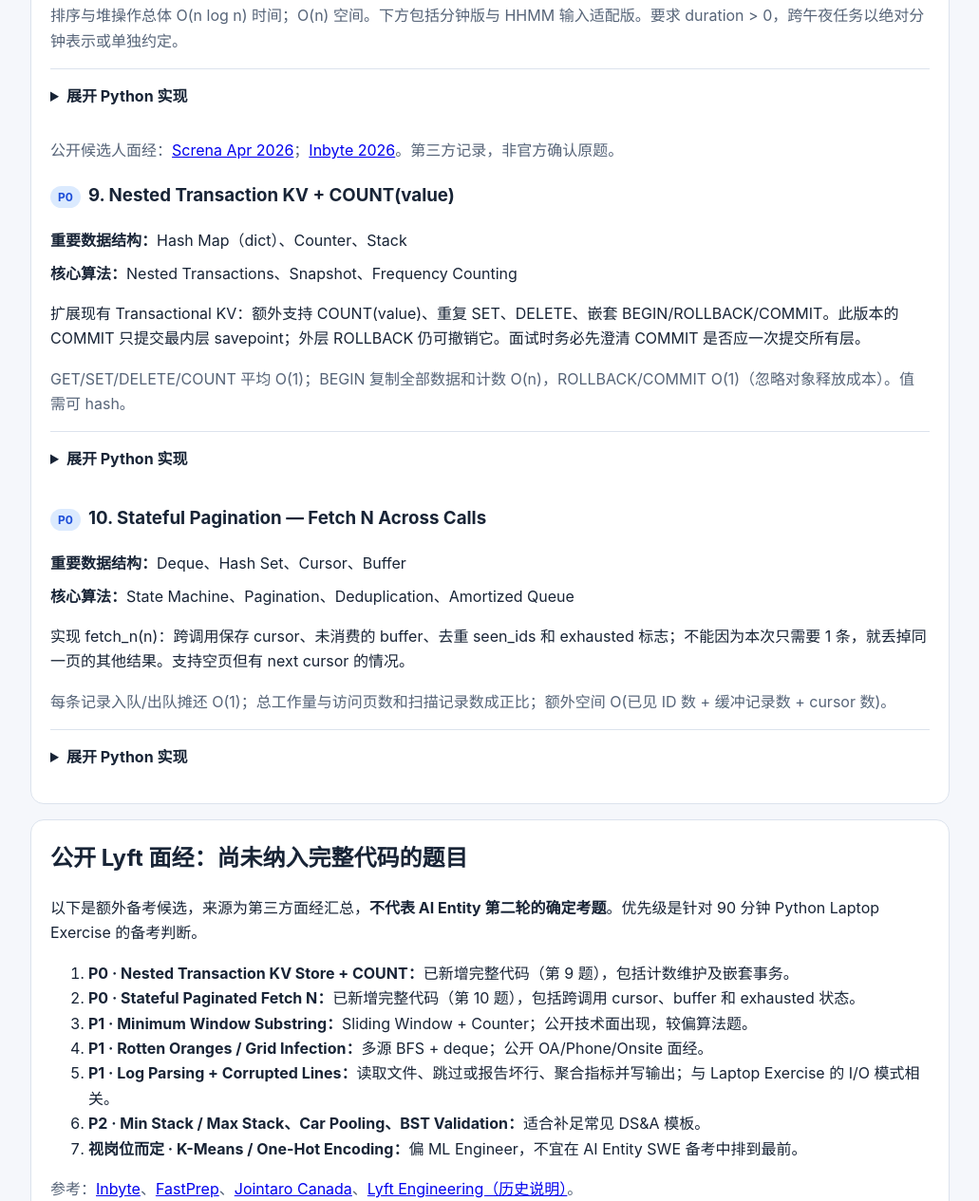
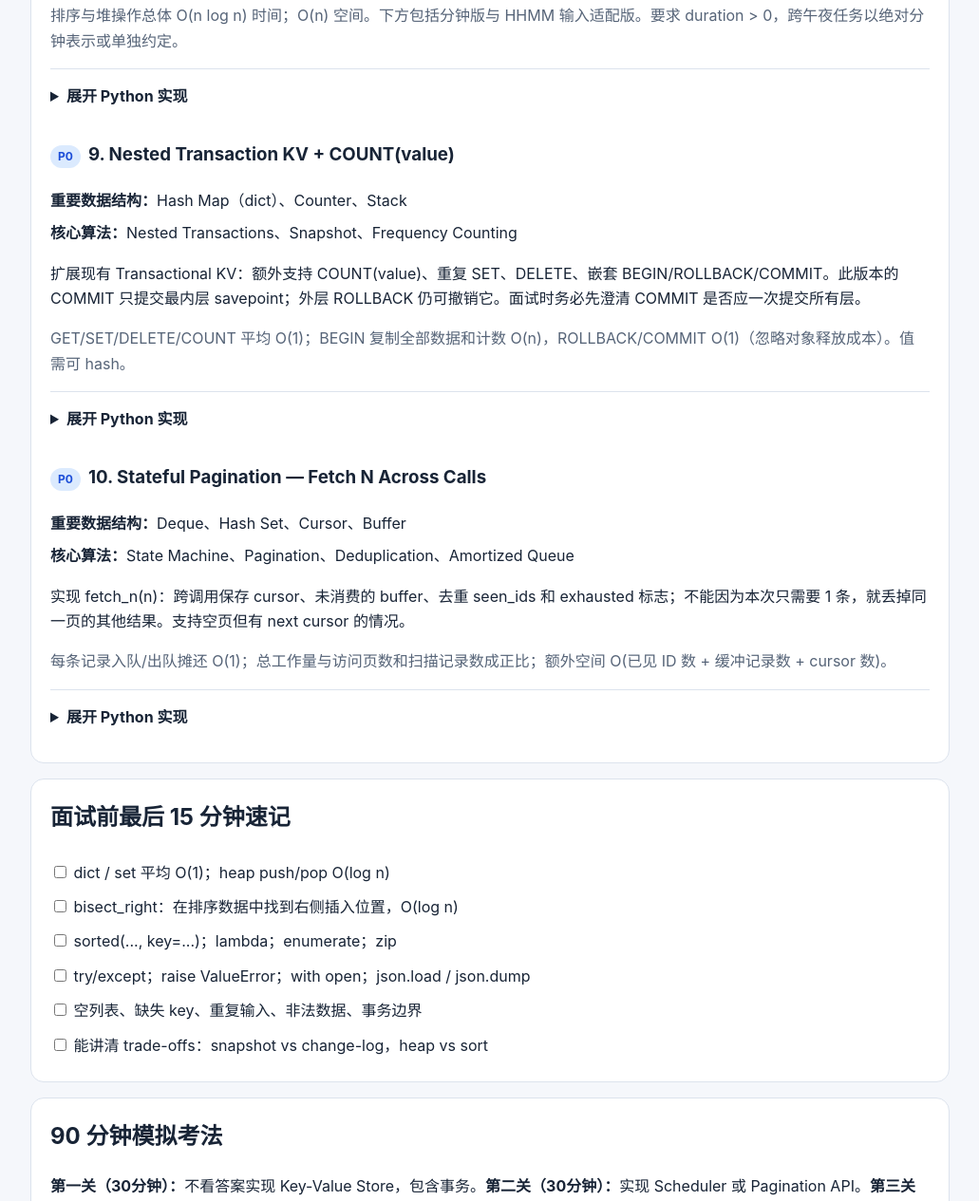
Before and after one commit to diego-king/ai-agent-knowledge, a plain HTML site: page docs/lyft-laptop-coding-interview.html in a window 1280 px wide. Shown: the part 3165-4430 px from the top of the page at 95% size, without its empty margins (124-1155 px from the left). Drawn offline with Linux system fonts and the light colour scheme.

Commit message:
Remove question-source attributions from Lyft interview guide

```diff
--- a/docs/lyft-laptop-coding-interview.html
+++ b/docs/lyft-laptop-coding-interview.html
@@ -174,7 +174,7 @@ def assign_workers_hhmm(jobs):
     return assign_workers([
         (hhmm_to_minutes(start_hhmm), duration)
         for start_hhmm, duration in jobs
-    ])</code></pre></details><p class="muted">公开候选人面经：<a href="https://www.screna.ai/experience/0126f904-5c3e-4d1d-975b-9a71a840f3f3">Screna Apr 2026</a>；<a href="https://www.inbyte.org/interview/lyft?category=coding">Inbyte 2026</a>。第三方记录，非官方确认原题。</p></section><section id="q9"><h3><span class="tag">P0</span>9. Nested Transaction KV + COUNT(value)</h3><div class="data-algo-line"><strong>重要数据结构：</strong>Hash Map（dict）、Counter、Stack</div><div class="data-algo-line"><strong>核心算法：</strong>Nested Transactions、Snapshot、Frequency Counting</div><p>扩展现有 Transactional KV：额外支持 COUNT(value)、重复 SET、DELETE、嵌套 BEGIN/ROLLBACK/COMMIT。此版本的 COMMIT 只提交最内层 savepoint；外层 ROLLBACK 仍可撤销它。面试时务必先澄清 COMMIT 是否应一次提交所有层。</p><p class="muted">GET/SET/DELETE/COUNT 平均 O(1)；BEGIN 复制全部数据和计数 O(n)，ROLLBACK/COMMIT O(1)（忽略对象释放成本）。值需可 hash。</p><details><summary>展开 Python 实现</summary><button class="btn" data-copy="code8">复制代码</button><pre><code id="code8">from collections import Counter
+    ])</code></pre></details></section><section id="q9"><h3><span class="tag">P0</span>9. Nested Transaction KV + COUNT(value)</h3><div class="data-algo-line"><strong>重要数据结构：</strong>Hash Map（dict）、Counter、Stack</div><div class="data-algo-line"><strong>核心算法：</strong>Nested Transactions、Snapshot、Frequency Counting</div><p>扩展现有 Transactional KV：额外支持 COUNT(value)、重复 SET、DELETE、嵌套 BEGIN/ROLLBACK/COMMIT。此版本的 COMMIT 只提交最内层 savepoint；外层 ROLLBACK 仍可撤销它。面试时务必先澄清 COMMIT 是否应一次提交所有层。</p><p class="muted">GET/SET/DELETE/COUNT 平均 O(1)；BEGIN 复制全部数据和计数 O(n)，ROLLBACK/COMMIT O(1)（忽略对象释放成本）。值需可 hash。</p><details><summary>展开 Python 实现</summary><button class="btn" data-copy="code8">复制代码</button><pre><code id="code8">from collections import Counter
 
 class TransactionalKV:
     def __init__(self):
@@ -253,7 +253,6 @@ class PaginatedFetcher:
                 self.seen_cursors.add(next_cursor)
                 self.cursor = next_cursor
         return result</code></pre></details></section></div>
-<div class="card" id="lyft-reported-gaps"><h2>公开 Lyft 面经：尚未纳入完整代码的题目</h2><p>以下是额外备考候选，来源为第三方面经汇总，<strong>不代表 AI Entity 第二轮的确定考题</strong>。优先级是针对 90 分钟 Python Laptop Exercise 的备考判断。</p><ol><li><strong>P0 · Nested Transaction KV Store + COUNT：</strong>已新增完整代码（第 9 题），包括计数维护及嵌套事务。</li><li><strong>P0 · Stateful Paginated Fetch N：</strong>已新增完整代码（第 10 题），包括跨调用 cursor、buffer 和 exhausted 状态。</li><li><strong>P1 · Minimum Window Substring：</strong>Sliding Window + Counter；公开技术面出现，较偏算法题。</li><li><strong>P1 · Rotten Oranges / Grid Infection：</strong>多源 BFS + deque；公开 OA/Phone/Onsite 面经。</li><li><strong>P1 · Log Parsing + Corrupted Lines：</strong>读取文件、跳过或报告坏行、聚合指标并写输出；与 Laptop Exercise 的 I/O 模式相关。</li><li><strong>P2 · Min Stack / Max Stack、Car Pooling、BST Validation：</strong>适合补足常见 DS&A 模板。</li><li><strong>视岗位而定 · K-Means / One-Hot Encoding：</strong>偏 ML Engineer，不宜在 AI Entity SWE 备考中排到最前。</li></ol><p class="muted">参考：<a href="https://www.inbyte.org/interview/lyft?category=coding">Inbyte</a>、<a href="https://www.fastprep.io/lyft-interview">FastPrep</a>、<a href="https://www.jointaro.com/interviews/companies/lyft/experiences/software-development-engineer-sde-canada-july-29-2025-no-offer-neutral-00d1f8da/">Jointaro Canada</a>、<a href="https://eng.lyft.com/interviewing-with-lyft-engineering-7d3dd65b2001">Lyft Engineering（历史说明）</a>。</p></div>
 <div class="card"><h2>面试前最后 15 分钟速记</h2><label class="check"><input type="checkbox"> dict / set 平均 O(1)；heap push/pop O(log n)</label><label class="check"><input type="checkbox"> bisect_right：在排序数据中找到右侧插入位置，O(log n)</label><label class="check"><input type="checkbox"> sorted(..., key=...)；lambda；enumerate；zip</label><label class="check"><input type="checkbox"> try/except；raise ValueError；with open；json.load / json.dump</label><label class="check"><input type="checkbox"> 空列表、缺失 key、重复输入、非法数据、事务边界</label><label class="check"><input type="checkbox"> 能讲清 trade-offs：snapshot vs change-log，heap vs sort</label></div>
 <div class="card"><h2>90 分钟模拟考法</h2><p><strong>第一关（30分钟）：</strong>不看答案实现 Key-Value Store，包含事务。<strong>第二关（30分钟）：</strong>实现 Scheduler 或 Pagination API。<strong>第三关（20分钟）：</strong>自行写 assert、覆盖异常情况。<strong>最后（10分钟）：</strong>解释复杂度和改进方案。</p><p>额外挑战：实现嵌套事务；任务取消；分页 API 失败重试；JSON schema 校验。它们属于进阶扩展，不是上面模板已经实现的功能。</p></div>
 <footer>学习用途。内容为练习模板，不保证与实际面试题一致。<a href="python-data-structures-and-algortihm.html">返回原 Python 算法指南</a>。</footer></main>
```
